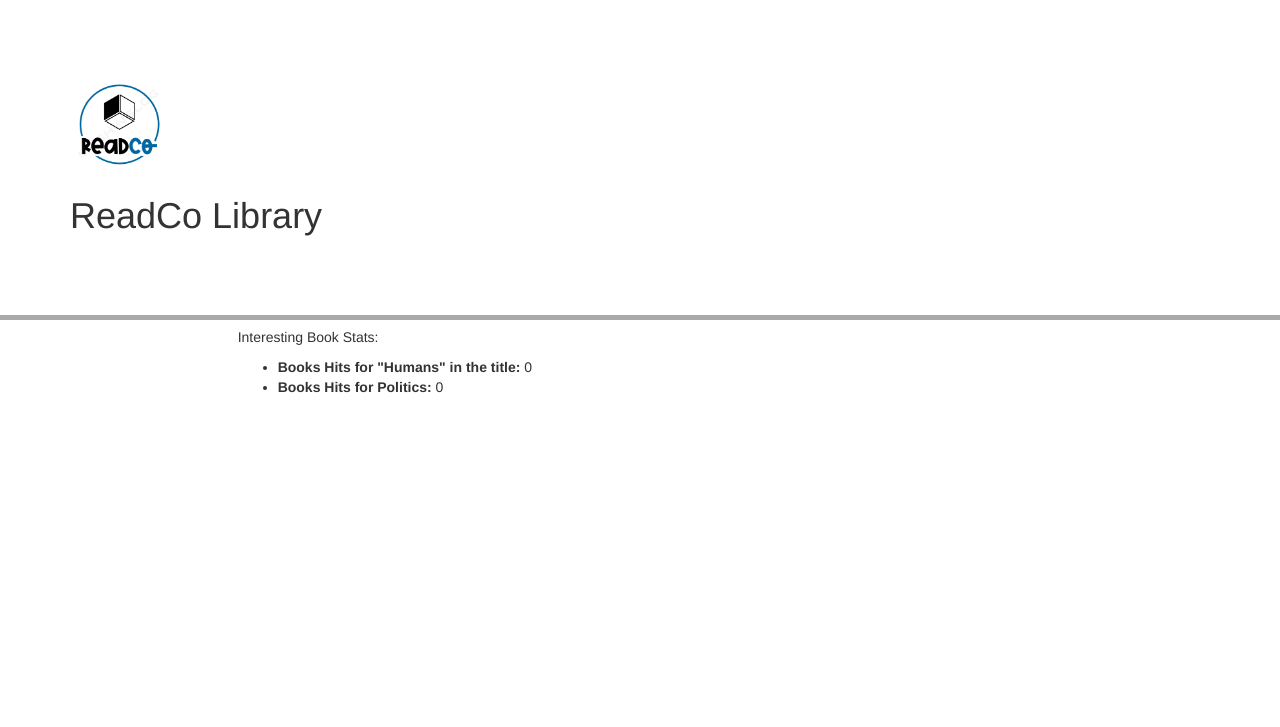
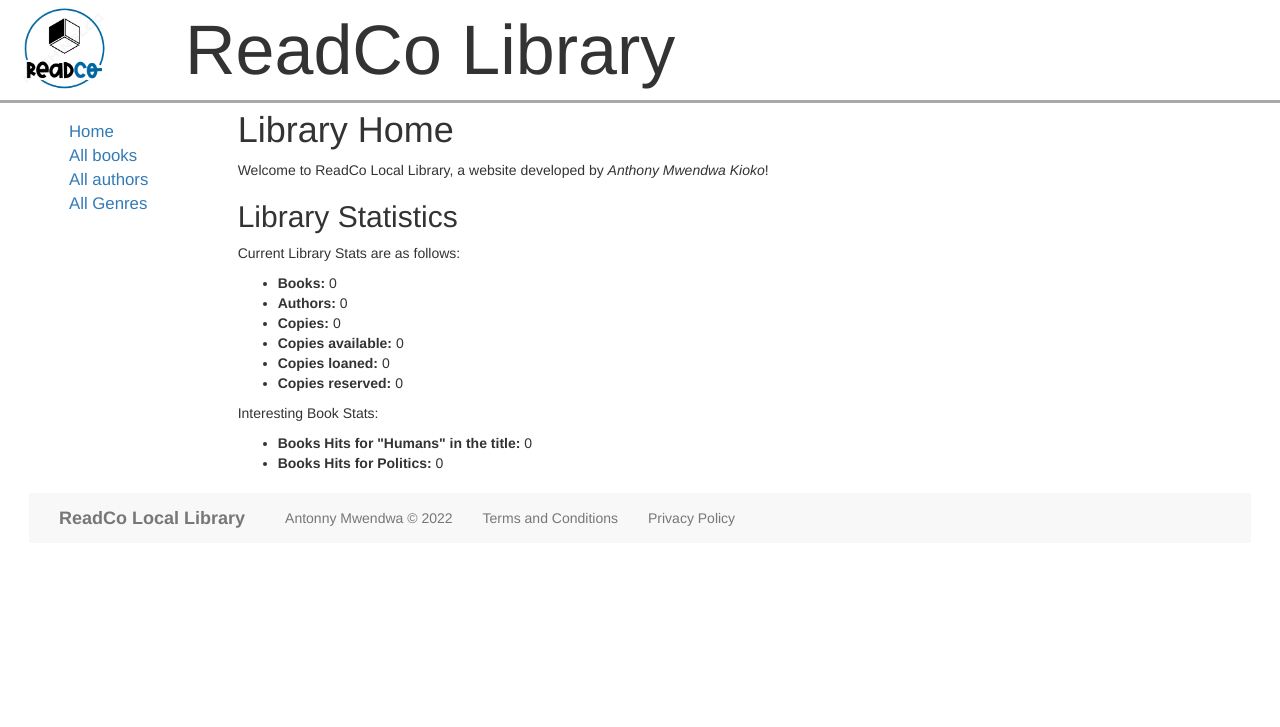
Before and after one commit to AntoMw/Locallibrary, a Django app: page /catalog/ in a window 1280 px wide. Shown: the top 727 px of the page. Before the commit the page ends 393 px from the top, so only its background shows below. Run offline with Django 4.2, Linux system fonts and the light colour scheme; data that the repository does not hold is empty; some libraries are stand-ins or nearby versions.

Commit message:
More Styles: Navbar
Added footer

```diff
--- a/catalog/static/css/styles.css
+++ b/catalog/static/css/styles.css
@@ -1,26 +1,29 @@
 body {
     margin:1em;
 }
-.title-fixed{
+li.title{
     font-size: 5em;
+    padding-left:1em;
+}
+
+ul.nav{
     display: inline;
 }
 
+.header{
+    background-color: white;
+    border-bottom: solid darkgray 3px;
 
-header{
-    padding:1em;
-    display: block;
-    background-color: white;
-    border-bottom: solid darkgray 5px;
+}
+.logo{
+    width:100px;
+    height:100px;
+    border-radius: 50px;
 }
 
 .sidebar-nav {
-    margin-top: 30px;
-    list-style: none;
+    margin-top:30px;
+    list-style:none;
+    font-size:1.2em;
+    margin-left:0px
 }
-
-.logo{
-    width: 100px;
-    height:100px;
-    border-radius: 50px;
-}
--- a/catalog/templates/base_generic.html
+++ b/catalog/templates/base_generic.html
@@ -10,17 +10,18 @@
   {% load static %}
   <link rel="stylesheet" href="{% static '/css/styles.css' %}">
 </head>
-<body>
+<body style="height:1500px">
 
+<nav class="navbar-fixed-top">
+  <div class="container-fluid header">
+    <ul class="nav navbar-nav">
+        <li>{% load static %}<img src="{% static '/images/logo.png' %}" alt="logo" class="logo"></li>
+        <li class="title">ReadCo Library</li>
+    </ul>
+  </div>
+</nav>
 
-<div class="navbar-fixed-top title-fixed">
-    <header >
-        {% load static %}<a href="{% url 'index' %}"><img src="{% static '/images/logo.png' %}" alt="logo" class="logo"></a>
-        <h1 class="title">ReadCo Library</h1>
-    </header>
-</div>
-
-<div class="container-fluid">
+<div class="container-fluid" style="margin-top:90px;">
     <div class="row">
         <div class="col-md-2">
         {% block sidebar %}
@@ -32,8 +33,24 @@
             </ul>
         {% endblock %}
         </div>
+
+        <!--this is where your other templates content will go in-->
         <div class="col-md-10 ">{% block content %}{% endblock %}</div>
     </div>
+
+    <!--Spacers for nothing-->
+    <p></p>
+
+    <footer class="navbar-default">
+          <div class="container-fluid">
+              <div class="navbar-header"><a class="navbar-brand" href="{% url 'index' %}"><strong>ReadCo Local Library</strong></a></div>
+              <ul class="nav navbar-nav">
+                  <li><a href="mailto:anthonnymw89@gmail.com">Antonny Mwendwa &copy 2022</a></li>
+                  <li><a href="#">Terms and Conditions</a></li>
+                  <li><a href="#">Privacy Policy</a></li>
+              </ul>
+          </div>
+    </footer>
 </div>
 </body>
 </html>
```
